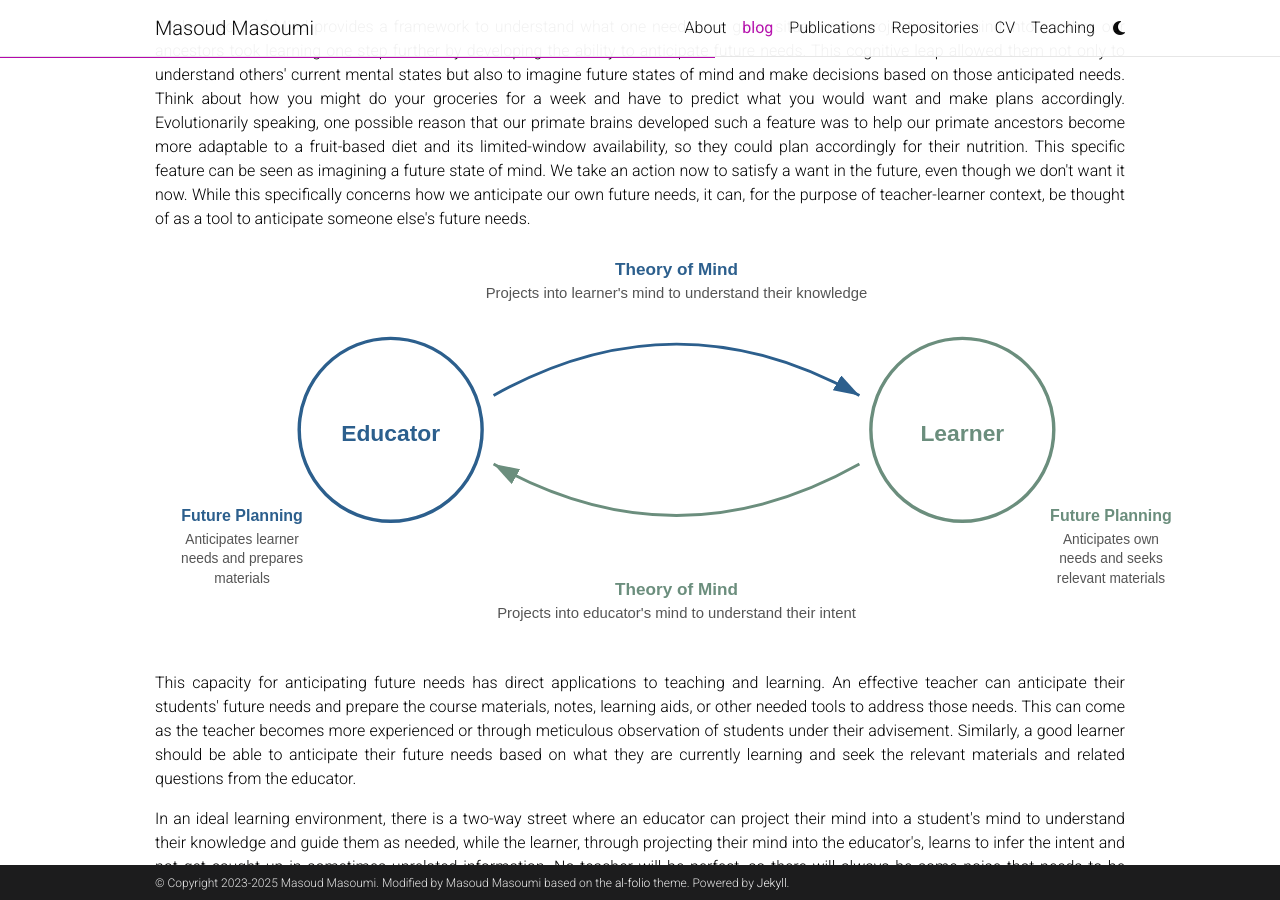
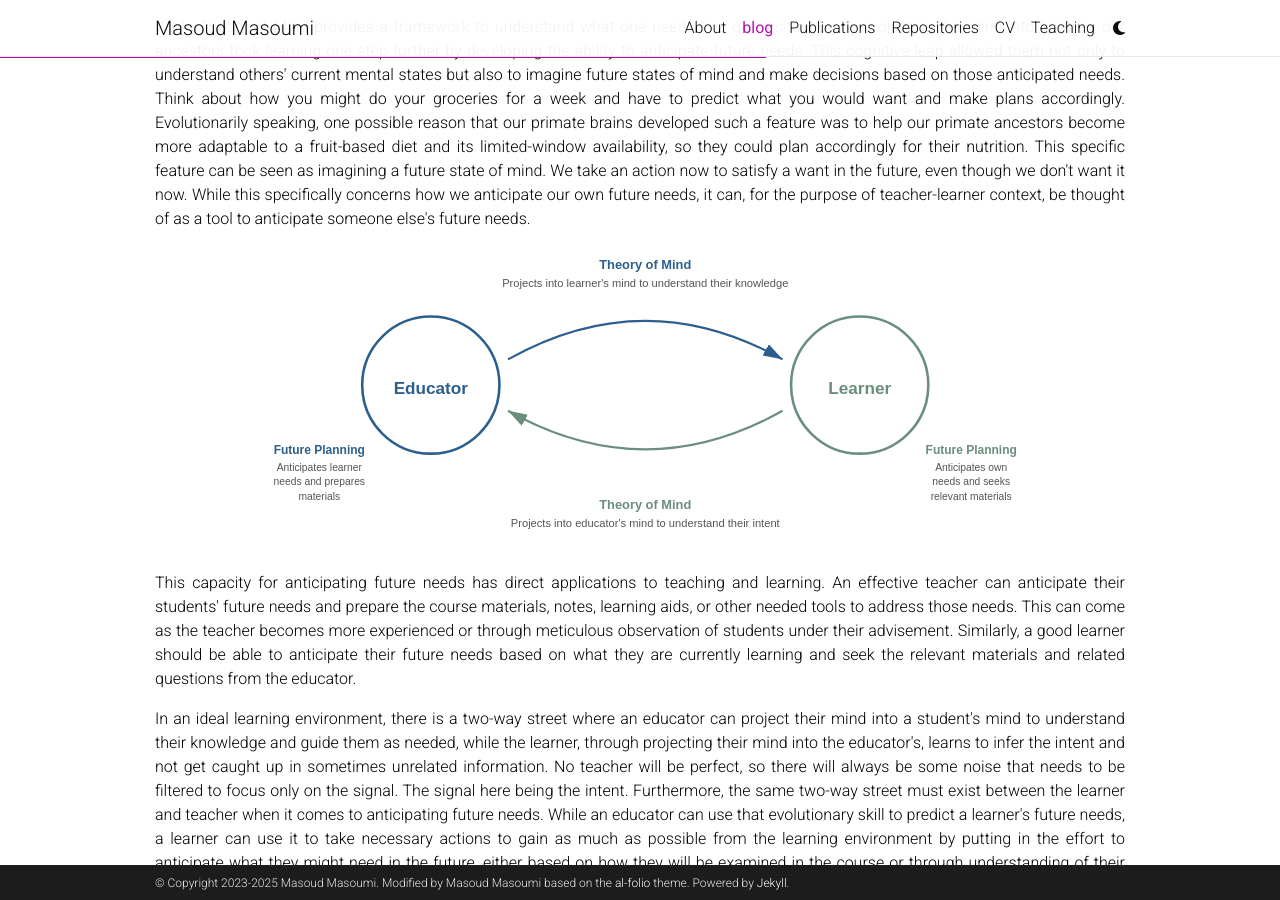
Before and after one commit to MasoudMiM/masoudmim.github.io, a Jekyll site: the page built from _posts/2025-10-26-evolutionary-learning.md, in a window 1280 px wide and 900 px high, scrolled down 853 px. Built offline with Jekyll 4.4.1, drawn with Linux system fonts in a browser that asks for light colours; comment, search, counter and statistics services are not loaded; a style sheet for code colours, icons or effects is not loaded.

Commit message:
update image

```diff
--- a/_posts/2025-10-26-evolutionary-learning.md
+++ b/_posts/2025-10-26-evolutionary-learning.md
@@ -30,7 +30,7 @@ categories: essay
 <p>While Theory of Mind provides a framework to understand what one needs in a given situation by projecting the mind into another, our ancestors took learning one step further by developing the ability to anticipate future needs. This cognitive leap allowed them not only to understand others' current mental states but also to imagine future states of mind and make decisions based on those anticipated needs. Think about how you might do your groceries for a week and have to predict what you would want and make plans accordingly. Evolutionarily speaking, one possible reason that our primate brains developed such a feature was to help our primate ancestors become more adaptable to a fruit-based diet and its limited-window availability, so they could plan accordingly for their nutrition. This specific feature can be seen as imagining a future state of mind. We take an action now to satisfy a want in the future, even though we don't want it now. While this specifically concerns how we anticipate our own future needs, it can, for the purpose of teacher-learner context, be thought of as a tool to anticipate someone else's future needs.</p>
 
 <div style="text-align: center; margin-top: 20px; margin-bottom: 20px;">
-    <img src="/assets/img/evol-education_diagram.svg" alt="two-way street between the educator and the learner" height="400">
+    <img src="/assets/img/evol-education_diagram.svg" alt="two-way street between the educator and the learner" height="300">
 </div>
 
 <p>This capacity for anticipating future needs has direct applications to teaching and learning. An effective teacher can anticipate their students' future needs and prepare the course materials, notes, learning aids, or other needed tools to address those needs. This can come as the teacher becomes more experienced or through meticulous observation of students under their advisement. Similarly, a good learner should be able to anticipate their future needs based on what they are currently learning and seek the relevant materials and related questions from the educator.</p>
```
